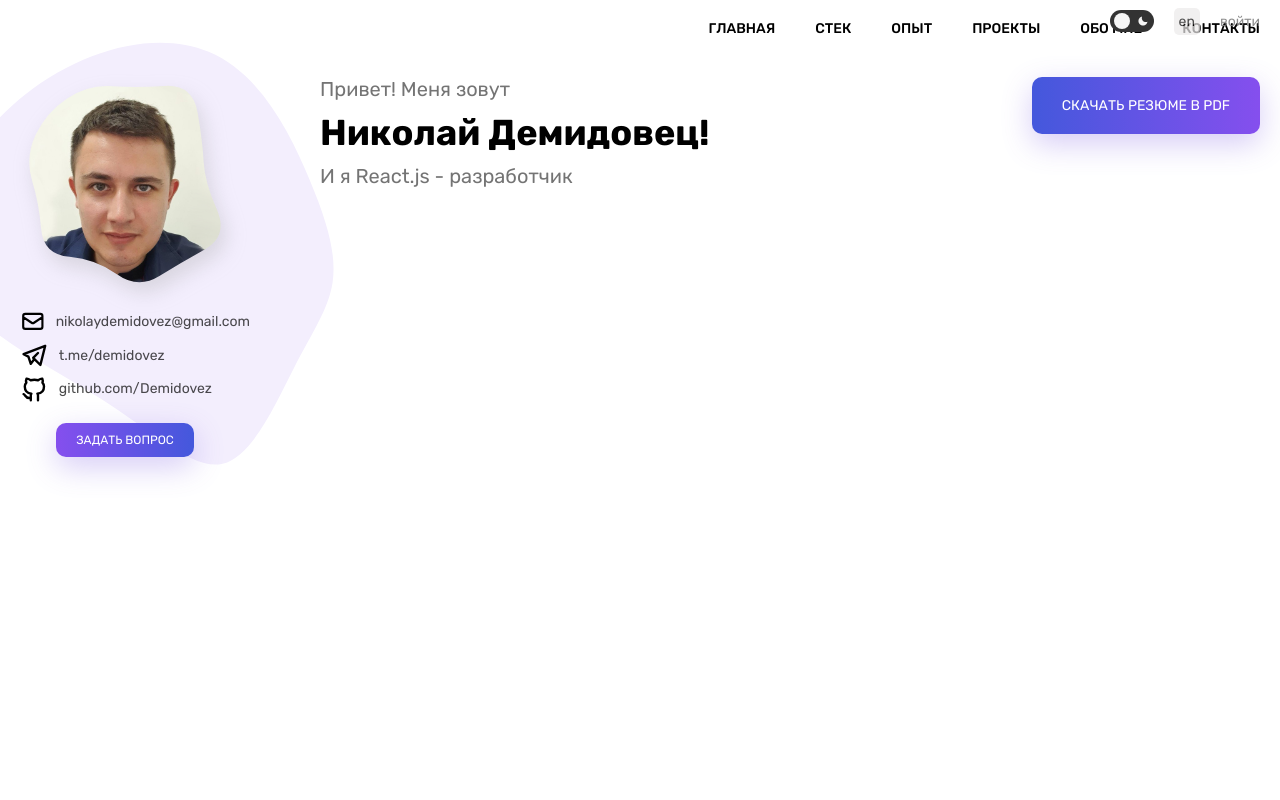
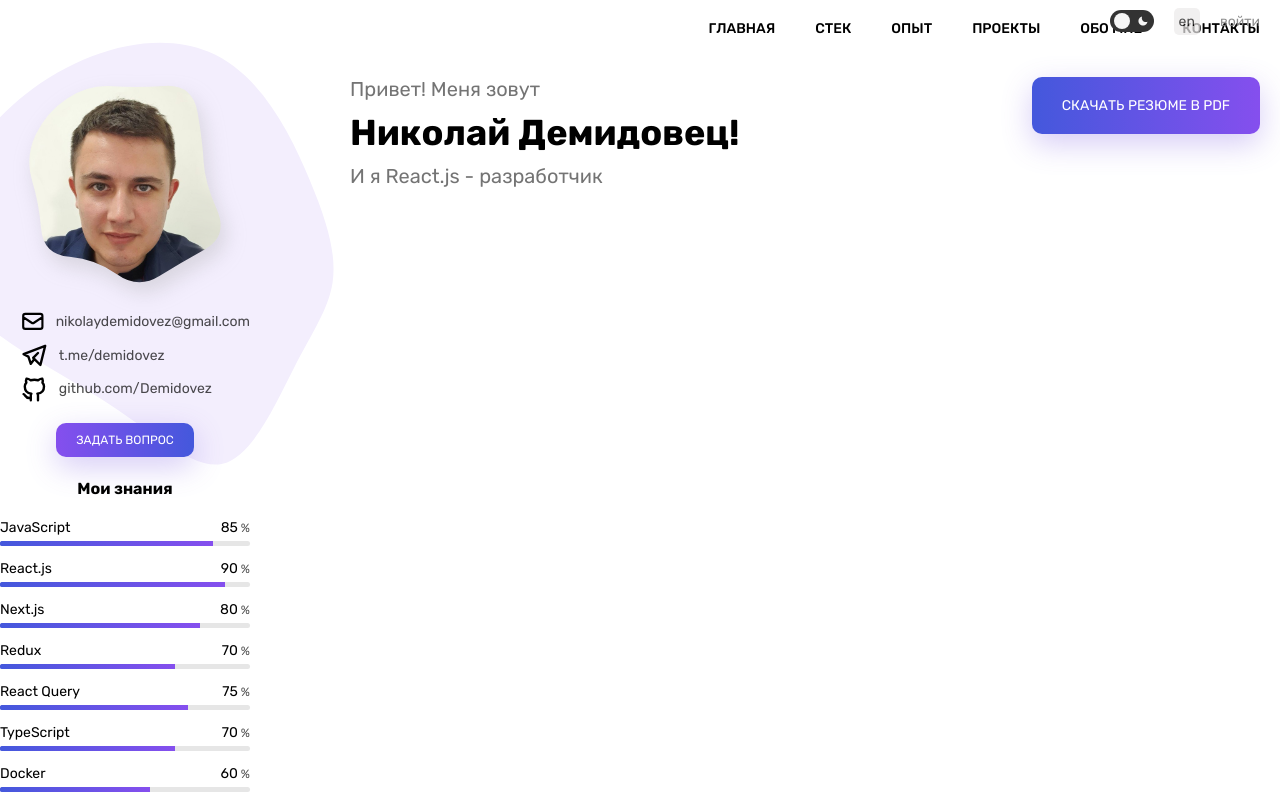
Before and after one commit to Demidovez/resume, a Next.js app: page / in a window 1280 px wide. Shown: the top 800 px of the page. Built offline with nearby package versions, Linux system fonts and the light colour scheme.

Commit message:
added skills on sidebar

```diff
--- a/components/SideBar.tsx
+++ b/components/SideBar.tsx
@@ -1,8 +1,11 @@
+import { HiOutlineMail } from 'react-icons/hi';
+import { TbBrandGithub, TbBrandTelegram } from 'react-icons/tb';
+
 import BlobClipAvatar from './BlobClipAvatar';
+import Skills from './Skills';
+
 import Blob from '../assets/svg/blob.svg';
 import styles from '../styles/SideBar.module.scss';
-import { HiOutlineMail } from "react-icons/hi";
-import { TbBrandTelegram, TbBrandGithub } from "react-icons/tb";
 
 
 const SideBar = () => {
@@ -23,6 +26,7 @@ const SideBar = () => {
         <a href="https://github.com/Demidovez" target="_blank"><TbBrandGithub size="1.8rem"/><span>github.com/Demidovez</span></a>
       </div>
       <button className={styles.ask_me}>Задать вопрос</button>
+      <Skills />
     </div>
   );
 };
--- /dev/null
+++ b/components/SkillItem.tsx
@@ -0,0 +1,18 @@
+import styles from '../styles/SkillItem.module.scss';
+import { ISkill } from '../types';
+
+interface IProps {
+    data: ISkill;
+    className?: string;
+}
+
+const SkillItem = ({ data, className }: IProps) => {
+  return (
+    <div className={`${className} ${styles.container}`}>
+      <p>{data.label}<span>{data.level || 0}<span>%</span></span></p>
+      <div className={styles.level}><div style={{ width: `${Math.min(data.level || 0, 100)}%` }} /></div>
+    </div>
+  );
+};
+
+export default SkillItem;
--- /dev/null
+++ b/components/Skills.tsx
@@ -0,0 +1,66 @@
+import SkillItem from './SkillItem';
+
+import styles from '../styles/Skills.module.scss';
+import { ISkill } from '../types';
+
+const SKILLS: ISkill[] = [
+  {
+    label: 'JavaScript',
+    level: 85,
+  },
+  {
+    label: 'React.js',
+    level: 90,
+  },
+  {
+    label: 'Next.js',
+    level: 80,
+  },
+  {
+    label: 'Redux',
+    level: 70,
+  },
+  {
+    label: 'React Query',
+    level: 75,
+  },
+  {
+    label: 'TypeScript',
+    level: 70,
+  },
+  {
+    label: 'Docker',
+    level: 60,
+  },
+  {
+    label: 'Node.js',
+    level: 50,
+  },
+  {
+    label: 'Mongo',
+    level: 50,
+  },
+  {
+    label: 'Git',
+    level: 50,
+  },
+  {
+    label: 'Тестирование',
+    level: 40,
+  },
+];
+
+const Skills = () => {
+  return (
+    <div className={styles.container}>
+      <h4>Мои знания</h4>
+      <div className={styles.skills}>
+        {
+          SKILLS.map(skill => <SkillItem data={skill} key={skill.label} className={styles.skill} />)
+        }
+      </div>
+    </div>
+  );
+};
+
+export default Skills;
--- a/styles/Home.module.scss
+++ b/styles/Home.module.scss
@@ -31,7 +31,7 @@
       padding: 20px 30px;
       color: white;
       text-transform: uppercase;
-      background-image: linear-gradient(to right, #4458dc 0%, #854fee 100%), radial-gradient(circle at top left, #4458dc, #854fee);
+      background-image: var(--gradient-primary);
       box-shadow: 0px 10px 30px rgb(118 85 225 / 30%);
       cursor: pointer;
       transition: all 0.3s;
--- a/styles/Layout.module.scss
+++ b/styles/Layout.module.scss
@@ -17,7 +17,7 @@
       margin: 20px 0;
 
       .page {
-        padding: 20px 20px 20px 70px;
+        padding: 20px 20px 20px 100px;
         border-radius: var(--border-radius);
         flex: 1;
       }
--- a/styles/SideBar.module.scss
+++ b/styles/SideBar.module.scss
@@ -2,6 +2,7 @@
   max-width: var(--max-width-sidebar);
   width: 100%;
   position: relative;
+  margin-bottom: 40px;
 
   .blob {
     width: 700px;
@@ -58,13 +59,12 @@
   .ask_me{
     border: none;
     border-radius: 10px;
-    background-color: blue;
     padding: 10px 20px;
     display: block;
     margin: 0 auto;
     color: white;
     text-transform: uppercase;
-    background-image: linear-gradient(to right, #854fee 0%, #4458dc 100%), radial-gradient(circle at top left, #854fee, #4458dc );
+    background-image: var(--gradient-secondary);
     box-shadow: 0px 10px 30px rgb(118 85 225 / 30%);
     cursor: pointer;
     transition: all 0.3s;
--- /dev/null
+++ b/styles/SkillItem.module.scss
@@ -0,0 +1,30 @@
+.container {
+  p {
+    font-size: 14px;
+    margin-bottom: 5px;
+    display: flex;
+    justify-content: space-between;
+
+    span {
+      span {
+        font-size: 12px;
+        padding-left: 3px;
+        opacity: 0.7;
+      }
+    }
+  }
+
+  .level {
+    height: 100%;
+    background-color: rgb(230, 230, 230);
+    border-radius: 5px;
+    overflow: hidden;
+
+    div {
+      width: 100%;
+      height: 5px;
+      background-image: var(--gradient-primary);
+    }
+  }
+
+}
--- /dev/null
+++ b/styles/Skills.module.scss
@@ -0,0 +1,13 @@
+.container {
+  h4 {
+    text-align: center;
+  }
+
+  .skills {
+
+    .skill {
+
+    }
+  }
+
+}
--- a/styles/globals.css
+++ b/styles/globals.css
@@ -4,7 +4,9 @@
   --border-radius: 10px;
   --shadow: 0 4px 20px rgba(0, 0, 0, 0.08);
 
-  --color-primary: #4458dc
+  --color-primary: #4458dc;
+  --gradient-primary: linear-gradient(to right, #4458dc 0%, #854fee 100%), radial-gradient(circle at top left, #4458dc, #854fee);
+  --gradient-secondary: linear-gradient(to right, #854fee 0%, #4458dc 100%), radial-gradient(circle at top left, #854fee, #4458dc );
 }
 
 @font-face {
--- a/types/index.tsx
+++ b/types/index.tsx
@@ -2,4 +2,5 @@ export interface ISkill {
   label: string;
   staples?: string;
   description?: string;
+  level?: number;
 }
```
Also changed, not shown: 1 other file (tests, documents, lock files or other folders).
